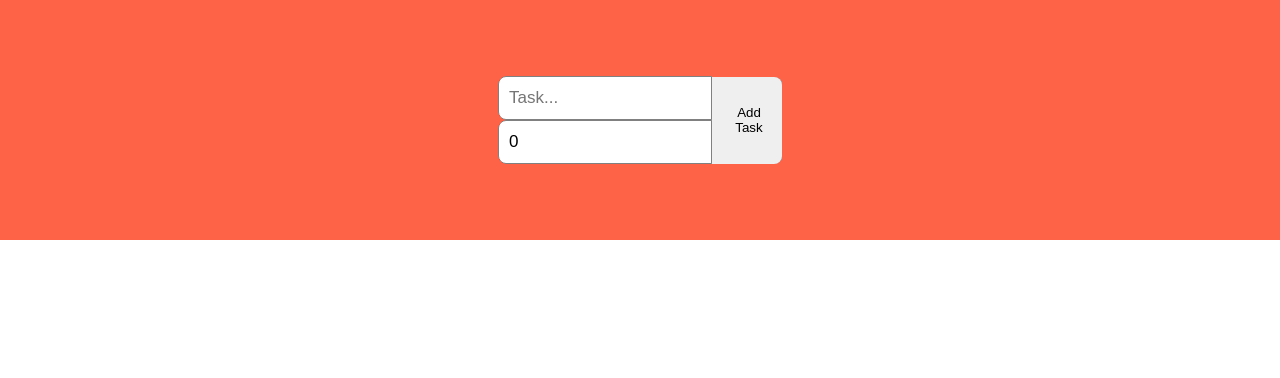
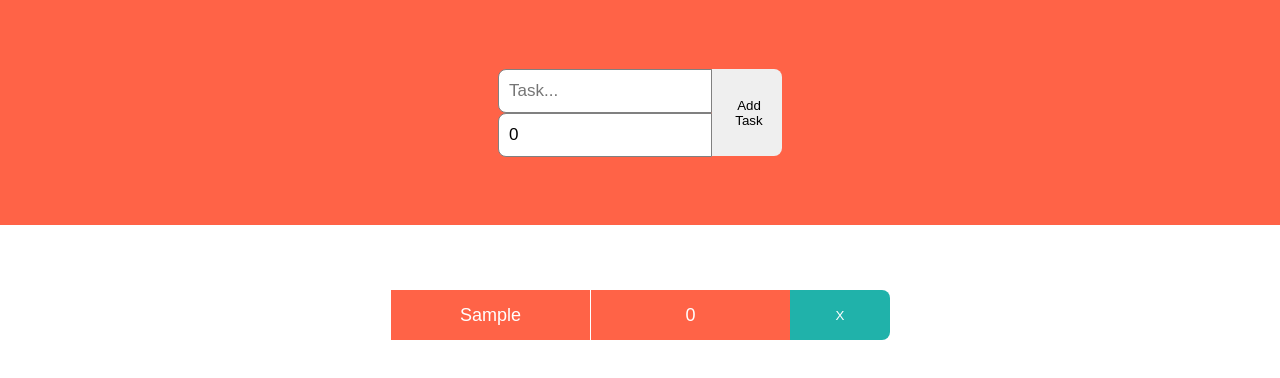
Before and after one commit to b41-41/todo-typescript, a React (Create React App) app: page / in a window 1280 px wide. Both pictures are taken after typing "Sample" into the empty fields and a click on the button "Add Task". Shown: the top 378 px of the page. Built offline with nearby package versions, Linux system fonts and the light colour scheme.

Commit message:
Add - 할 일 목록 추가 기능
- 할 일 목록 추가 기능 구현

```diff
--- a/src/App.css
+++ b/src/App.css
@@ -23,8 +23,49 @@
 }
 
 .todoList {
+  display: flex;
   flex: 70%;
   width: 100%;
+  align-items: center;
+  padding-top: 50px;
+  flex-direction: column;
+}
+
+.task {
+  display: flex;
+  width: 500px;
+  height: 50px;
+  color: white;
+  margin: 15px;
+}
+
+.task .content {
+  display: flex;
+  flex: 80%;
+  height: 100%;
+  justify-content: center;
+  align-items: center;
+}
+
+.task .content span {
+  display: grid;
+  width: 100%;
+  height: 100%;
+  place-items: center;
+  border: 1px solid white;
+  font-size: 18px;
+  border-right: none;
+  background-color: tomato;
+}
+
+.task button {
+  flex: 20%;
+  height: 100%;
+  border: none;
+  background-color: lightseagreen;
+  border-radius: 0 8px 8px 0;
+  color: white;
+  cursor: pointer;
 }
 
 .header .inputContainer {
--- a/src/App.tsx
+++ b/src/App.tsx
@@ -1,5 +1,6 @@
 import React, { FC, ChangeEvent, useState } from 'react';
 import './App.css';
+import TodoTask from './Components/TodoTask';
 import {ITask} from './Interfaces';
 
 const App: FC = () => {
@@ -43,7 +44,11 @@
         </div>
           <button onClick={addTask}>Add Task</button>
       </div>
-      <div className="todoList"></div>
+      <div className="todoList">
+        {todoList.map((task: ITask, key: number) => {
+          return <TodoTask key={key} task={task} />
+        })}
+      </div>
     </div>
   );
 }
--- /dev/null
+++ b/src/Components/TodoTask.tsx
@@ -0,0 +1,20 @@
+import React from 'react';
+import { ITask } from '../Interfaces';
+
+interface Props {
+    task?: ITask;
+}
+
+const TodoTask = ({ task }: Props) => {
+    return (
+    <div className='task'>
+        <div className="content">
+            <span>{task?.taskName}</span>
+            <span>{task?.deadline}</span>
+        </div>
+        <button>X</button>
+    </div>
+    );
+};
+
+export default TodoTask;
```
